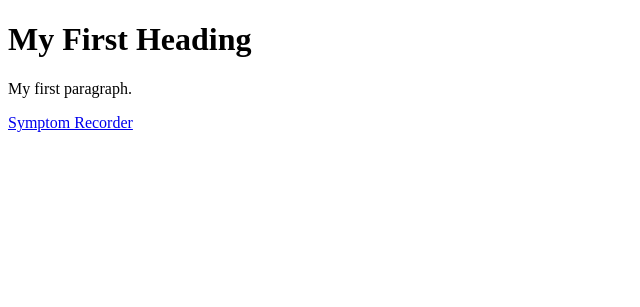
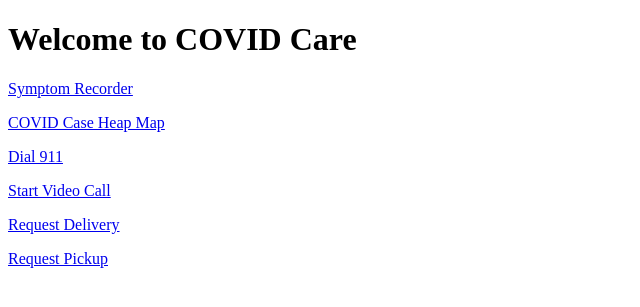
Before and after one commit to niovichj/CS524Project1, a Django app: page / in a window 1280 px wide. Shown: the top 307 px of the page, without its empty margins (0-640 px from the left). Run offline with Django 3.2, Linux system fonts and the light colour scheme.

Commit message:
Adding structure to main page

```diff
--- a/covidcare/mainpage/templates/mainpage/index.html
+++ b/covidcare/mainpage/templates/mainpage/index.html
@@ -1,8 +1,12 @@
 <!DOCTYPE html>
 <html>
 <body>
-<h1>My First Heading</h1>
-<p>My first paragraph.</p>
-<a href="symptomrecorder">Symptom Recorder</a>
+<h1>Welcome to COVID Care</h1>
+<p><a href="symptomrecorder">Symptom Recorder</a></p>
+<p><a href="heatmap">COVID Case Heap Map</a></p>
+<p><a href="dial911">Dial 911</a></p>
+<p><a href="videocall">Start Video Call</a></p>
+<p><a href="requestdelivery">Request Delivery</a></p>
+<p><a href="requestpickup">Request Pickup</a></p>
 </body>
 </html>
--- a/covidcare/mainpage/views.py
+++ b/covidcare/mainpage/views.py
@@ -6,4 +6,5 @@ from django.template import loader
 
 def index(request):
     template = loader.get_template('mainpage/index.html')
-    return HttpResponse(template.render({}, request))
+    context = {} # dictionary of variables
+    return HttpResponse(template.render(context, request))
```
